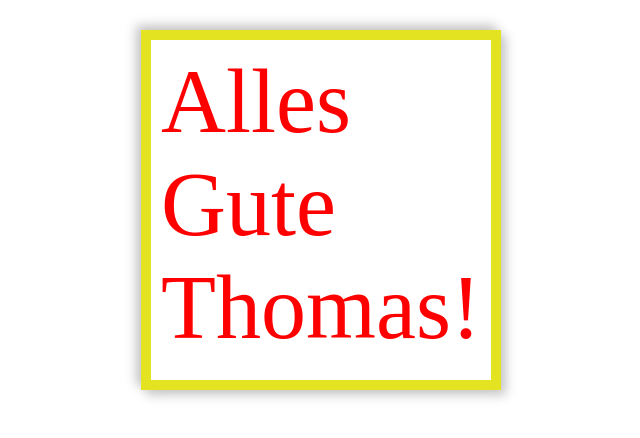
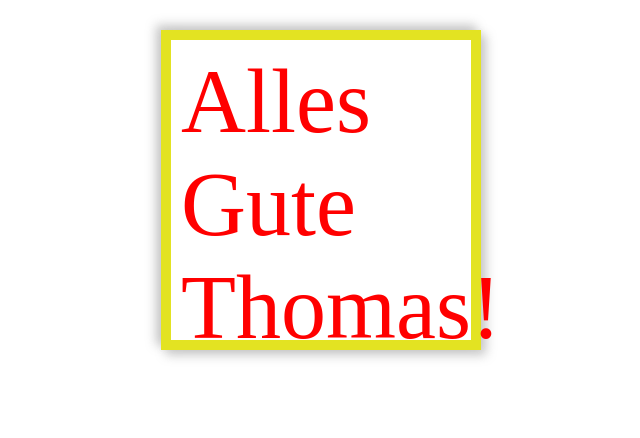
Before and after one commit to marmnine/marvinm9.github.io, a PHP site: page / in a window 1280 px wide. Shown: the top 438 px of the page, without its empty margins (319-959 px from the left). Run offline with PHP 8.4, Linux system fonts and the light colour scheme.

Commit message:
Change surface

```diff
--- a/style.css
+++ b/style.css
@@ -13,8 +13,8 @@ body {
 .wrapper {
     margin-top: 30px;
     display: inline-block;
-    height: 320px;
-    width: 320px;
+    height: 280px;
+    width: 280px;
     border: 10px solid rgb(185, 185, 185, 0.6);
     box-shadow: 5px 5px 10px rgb(185, 185, 185, 0.8), -5px -5px 10px rgb(185, 185, 185, 0.8);
     padding: 10px;
```
